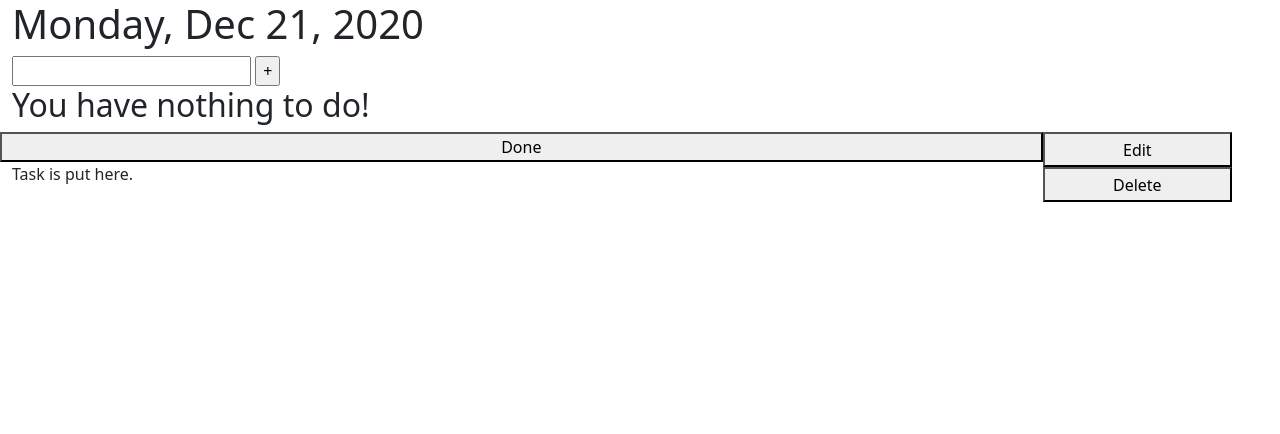
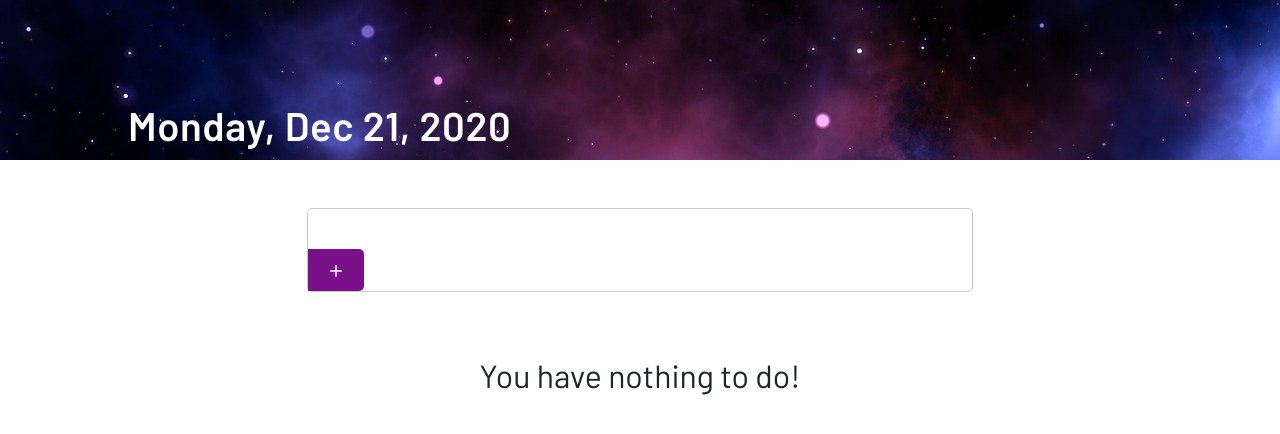
Before and after one commit to tlrahilly/toDoList, a plain HTML site: page index.html in a window 1280 px wide. Drawn offline with nearby package versions, Linux system fonts and the light colour scheme; files that its build step writes are made by us from their sources.

Commit message:
css done for now

```diff
--- a/css/styles.scss
+++ b/css/styles.scss
@@ -0,0 +1,110 @@
+@import url('https://fonts.googleapis.com/css2?family=Barlow:ital,wght@0,300;0,400;0,600;0,800;1,400&display=swap');
+
+%widthMargin {width: 65%; margin: 0 auto;}
+
+*{
+    box-sizing: border-box;
+    font-family: 'Barlow', sans-serif;
+}
+.container-fluid{
+    padding: 0;
+  }
+.row{
+    padding: 0;
+    margin: 0;
+}
+.hide{
+    display: none;
+}
+
+header{
+    background-image: url(../images/nebula-2253941_1280.jpg);
+    background-size: cover;
+    background-position: center;
+    height: 10em;
+    position: relative;
+    #date{
+        position: absolute;
+        bottom: 2%;
+        left: 10%;
+        color: #fff;
+        h1{
+            font-weight: 600;
+            letter-spacing: .015em;
+        }
+    }
+}
+#mainContent{
+    width: 80%;
+    margin: 3em auto 0 auto;
+    display: flex;
+    flex-direction: column;
+    #itemInputSec{
+        @extend %widthMargin;
+        form{
+            border: 1px solid #c8c8c8;
+            border-radius: 5px;
+            justify-content: space-between;
+            #itemText{
+                width: 40em;
+                height: 2.5em;
+                border: none;
+                border-radius: 5px 0 0 5px;
+                padding: 0 1em;
+                color: #545454;
+            }
+            button{
+                text-decoration: none;
+                border: none;
+                color: #fff;
+                background-color: #7b108b;
+                padding: .5em 1em;
+                border-radius: 0 5px 5px 0;
+                svg{
+                    width: 1.5em;
+                    height: 1.5em;
+                }
+            }
+            button:hover{
+                background-color: #4e0858;
+            }
+        }
+    }
+    #listContent{
+        padding-top: 4em;
+        #noItems{
+            @extend %widthMargin;
+            text-align: center
+        }
+        #itemList{
+            @extend %widthMargin;
+            #list{
+                li{
+                    width: 44.5em;
+                    border: 1px solid #c8c8c8;
+                    margin-bottom: .5em;
+                    p{
+                        margin: 0;
+                        padding-top: .5em;
+                    }
+                    button{
+                        text-decoration: none;
+                        border: none;
+                        color: #000;
+                        background-color: #fff;
+                        padding: .5em 1em;
+                        border-left: 1px solid #c8c8c8;
+                        svg{
+                            width: 1.5em;
+                            height: 1.5em;
+                        }
+                    }
+                    button:hover{
+                        background-color: rgb(175, 42, 175);
+                        color: #fff;
+                    }
+                }
+            }
+        }
+    }
+}
--- a/index.html
+++ b/index.html
@@ -8,7 +8,6 @@
     <title>To Do List</title>
 </head>
 <body>
-    <div class="container-fluid">
     <header>
         <section id="date">
             <h1>Monday, Dec 21, 2020</h1>
@@ -18,27 +17,52 @@
         <section id="mainContent">
             <section id="itemInputSec">
                 <div>
-                        <form action="">
-                            <input type="text" name="itemText" id="itemText">
-                            <input type="button" value="+">
+                    <form action="" class="row">
+                        <input type="text" name="itemText" id="itemText" class="col-11">
+                        <button class="col-1"><svg xmlns="http://www.w3.org/2000/svg" fill="currentColor" class="bi bi-plus" viewBox="0 0 16 16">
+                            <path fill-rule="evenodd" d="M8 4a.5.5 0 0 1 .5.5v3h3a.5.5 0 0 1 0 1h-3v3a.5.5 0 0 1-1 0v-3h-3a.5.5 0 0 1 0-1h3v-3A.5.5 0 0 1 8 4z"/>
+                          </svg></i>
+                        </button>
                     </form>
                 </div>
             </section>
             <section id="listContent">
-                    <section id="noItems">
+                <section id="noItems" >
                     <h2>You have nothing to do!</h2>
                 </section>
-                    <section id="itemList">
+                <section id="itemList" class="hide">
                     <ul id="list" class="list-unstyled">
                         <li>
                             <div class="row">
                                 <div class="row col-10">
-                                        <button class="completeBtn">Done</button>
-                                        <p>Task is put here.</p>
+                                    <input type="checkbox" name="doneBtn" id="doneBtn" class="col-1">
+                                    <p class="col-11">Task is put here.</p>
                                 </div>
                                 <div class="row col-2">
-                                        <button id="editBtn">Edit</button>
-                                        <button id="deleteBtn"> Delete</button>
+                                    <button id="editBtn" class="col-6"><svg xmlns="http://www.w3.org/2000/svg" width="16" height="16" fill="currentColor" class="bi bi-pencil" viewBox="0 0 16 16">
+                                        <path fill-rule="evenodd" d="M12.146.146a.5.5 0 0 1 .708 0l3 3a.5.5 0 0 1 0 .708l-10 10a.5.5 0 0 1-.168.11l-5 2a.5.5 0 0 1-.65-.65l2-5a.5.5 0 0 1 .11-.168l10-10zM11.207 2.5L13.5 4.793 14.793 3.5 12.5 1.207 11.207 2.5zm1.586 3L10.5 3.207 4 9.707V10h.5a.5.5 0 0 1 .5.5v.5h.5a.5.5 0 0 1 .5.5v.5h.293l6.5-6.5zm-9.761 5.175l-.106.106-1.528 3.821 3.821-1.528.106-.106A.5.5 0 0 1 5 12.5V12h-.5a.5.5 0 0 1-.5-.5V11h-.5a.5.5 0 0 1-.468-.325z"/>
+                                      </svg></button>
+                                    <button id="deleteBtn" class="col-6"> <svg xmlns="http://www.w3.org/2000/svg" width="16" height="16" fill="currentColor" class="bi bi-trash" viewBox="0 0 16 16">
+                                        <path d="M5.5 5.5A.5.5 0 0 1 6 6v6a.5.5 0 0 1-1 0V6a.5.5 0 0 1 .5-.5zm2.5 0a.5.5 0 0 1 .5.5v6a.5.5 0 0 1-1 0V6a.5.5 0 0 1 .5-.5zm3 .5a.5.5 0 0 0-1 0v6a.5.5 0 0 0 1 0V6z"/>
+                                        <path fill-rule="evenodd" d="M14.5 3a1 1 0 0 1-1 1H13v9a2 2 0 0 1-2 2H5a2 2 0 0 1-2-2V4h-.5a1 1 0 0 1-1-1V2a1 1 0 0 1 1-1H6a1 1 0 0 1 1-1h2a1 1 0 0 1 1 1h3.5a1 1 0 0 1 1 1v1zM4.118 4L4 4.059V13a1 1 0 0 0 1 1h6a1 1 0 0 0 1-1V4.059L11.882 4H4.118zM2.5 3V2h11v1h-11z"/>
+                                      </svg></button>
+                                </div>
+                            </div>
+                        </li>
+                        <li>
+                            <div class="row">
+                                <div class="row col-10">
+                                    <input type="checkbox" name="doneBtn" id="doneBtn" class="col-1">
+                                    <p class="col-11">Task is put here.</p>
+                                </div>
+                                <div class="row col-2">
+                                    <button id="editBtn" class="col-6"><svg xmlns="http://www.w3.org/2000/svg" width="16" height="16" fill="currentColor" class="bi bi-pencil" viewBox="0 0 16 16">
+                                        <path fill-rule="evenodd" d="M12.146.146a.5.5 0 0 1 .708 0l3 3a.5.5 0 0 1 0 .708l-10 10a.5.5 0 0 1-.168.11l-5 2a.5.5 0 0 1-.65-.65l2-5a.5.5 0 0 1 .11-.168l10-10zM11.207 2.5L13.5 4.793 14.793 3.5 12.5 1.207 11.207 2.5zm1.586 3L10.5 3.207 4 9.707V10h.5a.5.5 0 0 1 .5.5v.5h.5a.5.5 0 0 1 .5.5v.5h.293l6.5-6.5zm-9.761 5.175l-.106.106-1.528 3.821 3.821-1.528.106-.106A.5.5 0 0 1 5 12.5V12h-.5a.5.5 0 0 1-.5-.5V11h-.5a.5.5 0 0 1-.468-.325z"/>
+                                      </svg></button>
+                                    <button id="deleteBtn" class="col-6"> <svg xmlns="http://www.w3.org/2000/svg" width="16" height="16" fill="currentColor" class="bi bi-trash" viewBox="0 0 16 16">
+                                        <path d="M5.5 5.5A.5.5 0 0 1 6 6v6a.5.5 0 0 1-1 0V6a.5.5 0 0 1 .5-.5zm2.5 0a.5.5 0 0 1 .5.5v6a.5.5 0 0 1-1 0V6a.5.5 0 0 1 .5-.5zm3 .5a.5.5 0 0 0-1 0v6a.5.5 0 0 0 1 0V6z"/>
+                                        <path fill-rule="evenodd" d="M14.5 3a1 1 0 0 1-1 1H13v9a2 2 0 0 1-2 2H5a2 2 0 0 1-2-2V4h-.5a1 1 0 0 1-1-1V2a1 1 0 0 1 1-1H6a1 1 0 0 1 1-1h2a1 1 0 0 1 1 1h3.5a1 1 0 0 1 1 1v1zM4.118 4L4 4.059V13a1 1 0 0 0 1 1h6a1 1 0 0 0 1-1V4.059L11.882 4H4.118zM2.5 3V2h11v1h-11z"/>
+                                      </svg></button>
                                 </div>
                             </div>
                         </li>
@@ -47,7 +71,6 @@
             </section>
         </section>
     </main>
-    </div>
     <script src="https://cdn.jsdelivr.net/npm/bootstrap@5.0.0-beta1/dist/js/bootstrap.bundle.min.js" integrity="sha384-ygbV9kiqUc6oa4msXn9868pTtWMgiQaeYH7/t7LECLbyPA2x65Kgf80OJFdroafW" crossorigin="anonymous"></script>
     <script src="js/main.js"></script>
 </body>
```
Also changed, not shown: css/styles.css (added), images/nebula-2253941_1280.jpg (added), 1 other file. Lines whose indentation alone changed are shown as unchanged.
